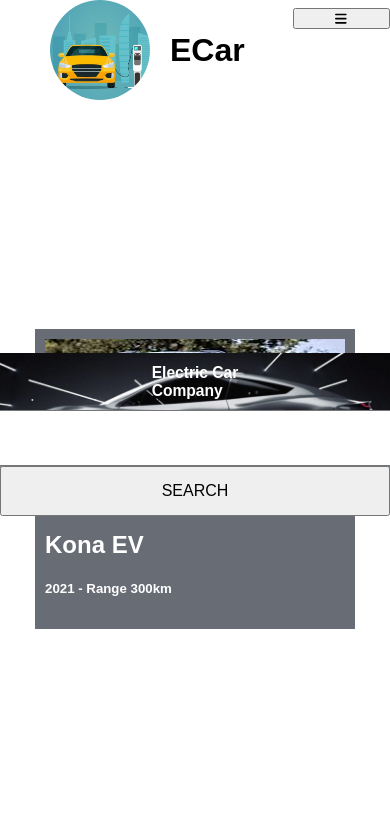
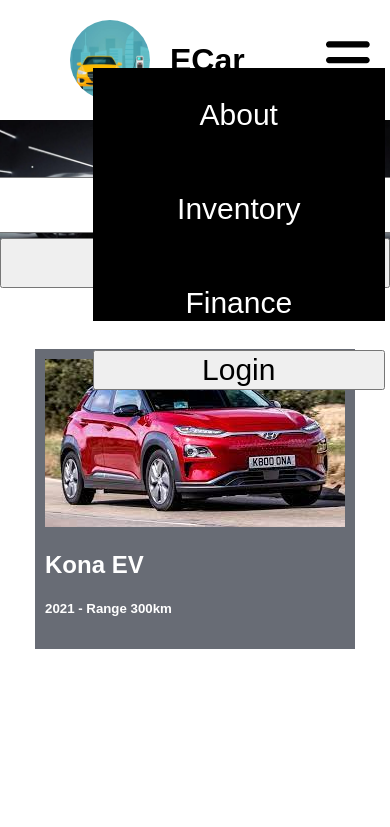
Before and after one commit to ranjurave/Mission0L5, a React (Create React App) app: page / in a window 390 px wide. Shown: the top 827 px of the page. Built offline with nearby package versions, Linux system fonts and the light colour scheme.

Commit message:
collapse menu working. Todo scroll fix

```diff
--- a/src/header.css
+++ b/src/header.css
@@ -37,10 +37,6 @@
     font-size: 100%;
 }
 @media only screen and (max-width: 800px) {
-    .header-bg{
-        position: relative;
-        top:30vh;
-    }
     .header-name{
         color: white;
         font-size:2vw;
@@ -58,7 +54,8 @@
     }
     .search-box input{
         height: 50px;
-        width: 100%;
+        width: 98.5%;
+        margin-bottom: 5px;
         font-size: 150%;
     }
     .search-box button{
--- a/src/navbar.css
+++ b/src/navbar.css
@@ -13,96 +13,92 @@
     align-items: center;
 }
 .name-logo img{
-    width: 100px;
-    height:100px;
+    width: 80px;
+    height:80px;
     border-radius: 50px;
-    margin-right: 20px;
+    margin: 20px;
+}
+.menu-collapse-button{
+    display: none;
+}
+.menu-buttons{
+    margin: auto;
+    width: 15vw;
+    text-align: center;
+}
+.menu-items-collapsed{
+    display: flex;
+    flex-direction: row;
 }
 .menu-items{
     display: flex;
     margin-right: 50px;
     cursor: pointer;
 }
-.menu-items-active{
-    display: none;
-}
 .menu-items p{
     font-size: 20px;
 }
-.menu-buttons{
+.menu-items button{
+    width: 120px;
+    height: 50px;
     margin: auto;
-    width: 150px;
-    text-align: center;
+    font-size: 18px;
 }
 .menu-items :hover{
     transition: 0.4s ease;
     background-color: darkgray;
 }
-.menu-items button{
+.menu-items-collapsed button{
     width: 100px;
     height: 40px;
     margin: auto;
 }
-.hamburger{
-    display: none;
-    /* width: 3rem;
-    height: 0.2rem;
-    margin: 0.4rem;
-    background: darkgray; */
-}
-.bar{
-    display: block;
-    width: 25px;
-    height: 3px;
-    margin: 5px auto;
-    -webkit-transition: all 0.3s ease-in-out;
-    transition: all 0.3s ease-in-out;
-    background-color: white;
-}
+
 @media only screen and (max-width: 786px) {
+    .navbar-menu{
+        display: flex;
+        flex-direction: column;
+    }
     .name-menu-button{
         display: flex;
         justify-content: space-between;
+        align-items: center;
     }
     .menu-items{
         display: none;
     }
-    .menu-items-active{
+    .menu-collapse-button{
         display: flex;
-        position: fixed;
-        flex-direction: column;
-        top:1vh;
-        right: 0;
-        width: 25%;
-        height: 30vh;
+        font-size: 50px;
+        justify-content: flex-end;
+        margin-right: 20px;
     }
     .menu-buttons{
         display: flex;
         justify-content: center;
     }
-    .navbar-menu{
+    .menu-items-collapsed{
         display: flex;
         flex-direction: column;
+        width: 75%;
+        position: fixed;
+        right: 5px;
+        top: 8vh;
+        height: 30vh;
+        color: white;
+        background-color: black;
+        font-size: 30px;
     }
+    .menu-items-collapsed button{
+        width: 100%;
+        height: 30vh;
+        font-size: 30px;
+        margin: 0px;
+    }
+    .menu-buttons:hover{
+        color: gray;
+    }
+}
 
-    .hamburger{
-        display: flex;
-        justify-content: flex-end;
-        align-items: center;
-        background-color: transparent;
-        border: 0;
-        color: black;
-        cursor: pointer;
-        font-size: 40px;
-        padding-right: 10px;
-    }
-    /* .hamburger.active .bar:nth-child(2){
-        opacity: 0;
-    }
-    .hamburger.active .bar:nth-child(1){
-        transform: translateY(8px) rotate(45deg) ;
-    }
-    .hamburger.active .bar:nth-child(3){
-        transform: translateY(-8px) rotate(-45deg) ;
-    } */
-}
+
+/* TODO: turnoff scroll */
--- a/src/navbar.js
+++ b/src/navbar.js
@@ -5,9 +5,10 @@
 import { faBars } from '@fortawesome/free-solid-svg-icons';
 
 function Navbar() {
-    const [active, setActive] = useState("menu-items")
-    const navToggle = () => {
-        active === "menu-items" ? setActive("menu-items-active") : setActive("menu-items")
+    const [menuType, setMenu] = useState("menu-items-collapsed")
+    const menuToggle = () => {
+        console.log(menuType);
+        menuType === "menu-items-collapsed" ? setMenu("menu-items") : setMenu("menu-items-collapsed")
     }
   return (
     <div className='navbar-menu'>
@@ -16,13 +17,11 @@
                 <img src = '/images/electric_car.jpg' alt='logo'/>
                 <h1>ECar</h1>
             </div>
-            <div className={active ? 'menu-items-active': 'menu-items'  }>
-                <button onClick = {navToggle} >
-                    <FontAwesomeIcon icon={faBars} />
-                </button>
+            <div onClick={menuToggle} className='menu-collapse-button' >
+                <FontAwesomeIcon icon={faBars} />
             </div>
         </div>
-        <div className={active ? 'menu-items': 'menu-items-active' }>
+        <div className={menuType}>
             <div className='menu-buttons'>
                 <p>About</p>
             </div>
```
